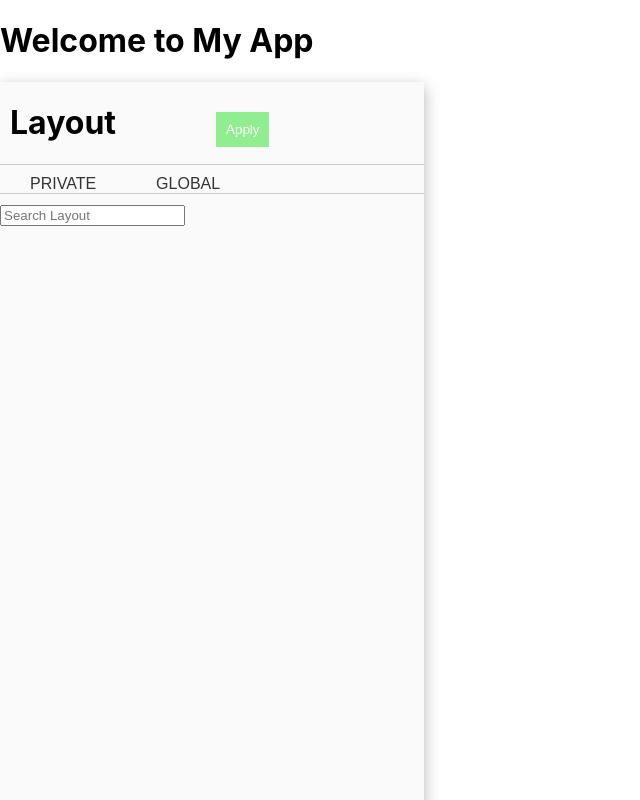
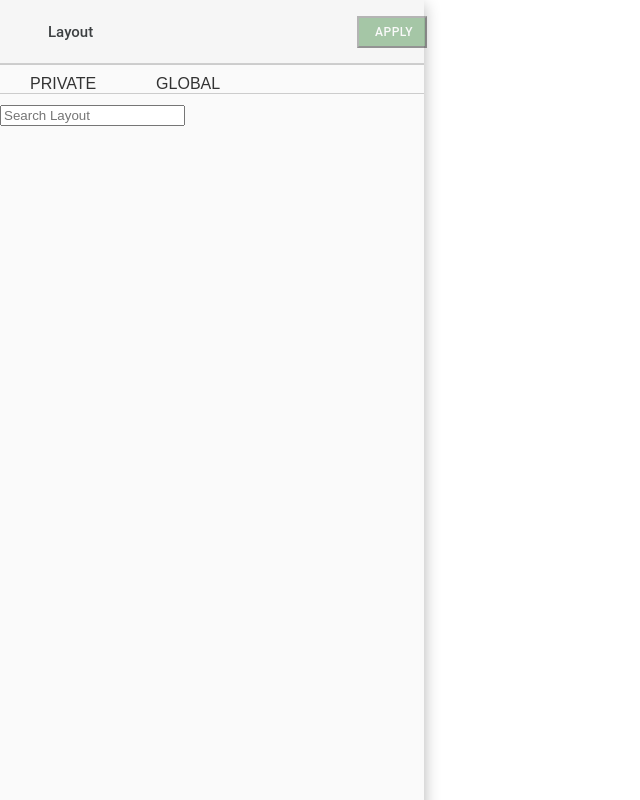
Before and after one commit to piyushmishra1416/side-panel, a React (Create React App) app: page / in a window 1280 px wide. Shown: the top 800 px of the page, without its empty margins (0-640 px from the left). Built offline with nearby package versions, Linux system fonts and the light colour scheme.

Commit message:
updated the layout header with required css

```diff
--- a/src/App.tsx
+++ b/src/App.tsx
@@ -30,7 +30,6 @@ class App extends Component {
     return (
 
 <div>
-      <h1>Welcome to My App</h1>
       <Landing />
     </div>
 
--- a/src/components/side-panel.tsx
+++ b/src/components/side-panel.tsx
@@ -58,24 +58,26 @@ export default class Header extends Component<HeaderProps, HeaderState> {
     return (
       <div className="body">
       <header className="Panel ">
-        <h1
-          style={{
-            display: "inline-block",
-            marginRight: "100px",
-            marginLeft: "10px",
-          }}
+        <div className="Content">
+        <div
+          className="title"
         >
           {title}
-        </h1>
+        </div>
+        <div className="button">
         <button className="header-button" onClick={onButtonClick}>
-          {buttonText}
+          <div className="button-text">  {buttonText }
+          </div>
         </button>
+        </div>
+        </div>
       </header>
       <div className="header-divider"></div>
        <div className="tabs">
        <button
-         className={activeTab === "private" ? "active" : ""}
+
          onClick={() => this.handleTabClick("private")}
+
        >
          PRIVATE
        </button>
@@ -90,7 +92,12 @@ export default class Header extends Component<HeaderProps, HeaderState> {
      <div className="search">
           <input type="text" placeholder="Search Layout" onChange={this.handleSearch} />
         </div>
+        <div className="Frame21592">
+
+
+        </div>
      </div>
+
     );
   }
 }
--- a/src/components/sidepanel.css
+++ b/src/components/sidepanel.css
@@ -3,25 +3,155 @@
   width: 424px;
   height: 1080px;
 
-
-/* Grey/025
-
-⚠️ Not used within DDS. Recommended addition.
-*/
-background: #FAFAFA;
-/* Shadow/LG */
+  background: #fafafa;
 
   box-shadow: 0px 5px 15px rgba(0, 0, 0, 0.3);
+}
 
+.Panel {
+  box-sizing: border-box;
 
+  display: flex;
+  flex-direction: row;
+  align-items: flex-start;
+  padding: 16px 24px;
 
+  width: 424px;
+  height: 64px;
+
+  /* Grey/050
+
+  Disabled background only
+  */
+  background: #f6f6f6;
+  /* Grey/200
+
+  Border — Table
+  */
+  border-bottom: 1px solid #cecece;
+
+  /* Inside auto layout */
+
+  flex: none;
+  order: 0;
+  align-self: stretch;
+  flex-grow: 0;
+}
+.Content {
+  display: flex;
+  flex-direction: row;
+  justify-content: space-between;
+  align-items: center;
+  padding: 0px;
+  gap: 263px;
+
+  width: 376px;
+  height: 32px;
+
+  /* Inside auto layout */
+
+  flex: none;
+  order: 0;
+  flex-grow: 1;
+}
+.title {
+  width: 46px;
+  height: 20px;
+
+  /* 15px .font-md/500 */
+
+  font-family: "Roboto";
+  font-style: normal;
+  font-weight: 500;
+  font-size: 15px;
+  line-height: 20px;
+  margin-left: 24px;
+  /* margin-right: 354px; */
+  /* margin-top: 22px;
+margin-bottom: 22px; */
+  /* identical to box height, or 133% */
+
+  /* Grey/900 */
+
+  color: #3d4042;
+
+  /* Inside auto layout */
+
+  flex: none;
+  order: 0;
+  flex-grow: 0;
 }
 .header-button {
-   background-color: lightgreen;
-   color: white;
-   border: none;
-   padding: 10px;
-   cursor: pointer;
+  display: flex;
+  flex-direction: column;
+  justify-content: center;
+  align-items: right;
+  padding: 0px 16px;
+  /* margin-left: 330px; */
+  margin-right: 440px;
+  margin-top: 16px;
+  margin-bottom: 16px;
+
+  width: 70px;
+  height: 32px;
+  /* margin-left: 30px; */
+
+  /* Interactive/Default/Green (dark-green-600)
+
+Positive/Affirmative/Success — Primary UI
+*/
+  background: #2d8031;
+  opacity: 0.4;
+
+  /* Inside auto layout */
+
+  flex: none;
+  order: 2;
+  flex-grow: 0;
+}
+
+/* .button {
+
+  display: flex;
+  flex-direction: row;
+  justify-content: flex-end;
+  align-items: center;
+  padding: 0px;
+  gap: 8px;
+
+  width: 70px;
+  height: 32px;
+
+   */
+/* Inside auto layout */
+/* flex: none;
+  order: 1;
+  flex-grow: 0;
+ } */
+.button-text {
+  width: 38px;
+  height: 32px;
+
+  /* 12px / Button / Inverse */
+  font-family: "Roboto";
+  font-style: normal;
+  font-weight: 500;
+  font-size: 12px;
+  line-height: 32px;
+  /* identical to box height, or 267% */
+  display: flex;
+  align-items: center;
+  text-align: right;
+  letter-spacing: 0.5px;
+  text-transform: uppercase;
+
+  /* Documentation Colors/White */
+  color: #ffffff;
+
+  /* Inside auto layout */
+  flex: none;
+  order: 0;
+  flex-grow: 0;
 }
 .header-divider {
   border-bottom: 1px solid #ccc;
@@ -45,7 +175,7 @@ box-shadow: 0px 5px 15px rgba(0, 0, 0, 0.3);
 }
 
 .tabs button:hover {
-   text-decoration: underline ;
+  text-decoration: underline;
   text-decoration-thickness: 4px;
   color: #000;
 }
@@ -54,3 +184,19 @@ box-shadow: 0px 5px 15px rgba(0, 0, 0, 0.3);
   border-bottom: 1px solid #ccc;
   margin-bottom: 10px;
 }
+.Frame21592 {
+  display: flex;
+  flex-direction: column;
+  align-items: flex-start;
+  padding: 0px;
+  gap: 16px;
+
+  width: 376px;
+  height: 806px;
+
+  /* Inside auto layout */
+
+  flex: none;
+  order: 1;
+  flex-grow: 0;
+}
```
Lines whose indentation alone changed are shown as unchanged.
